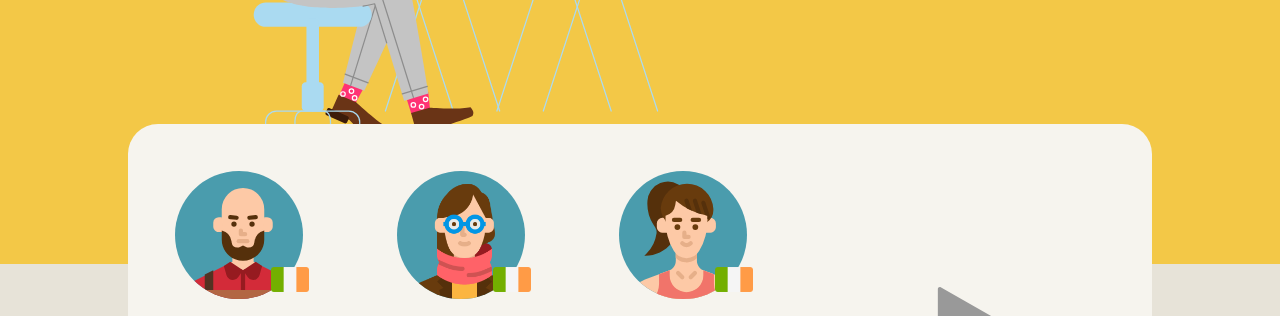
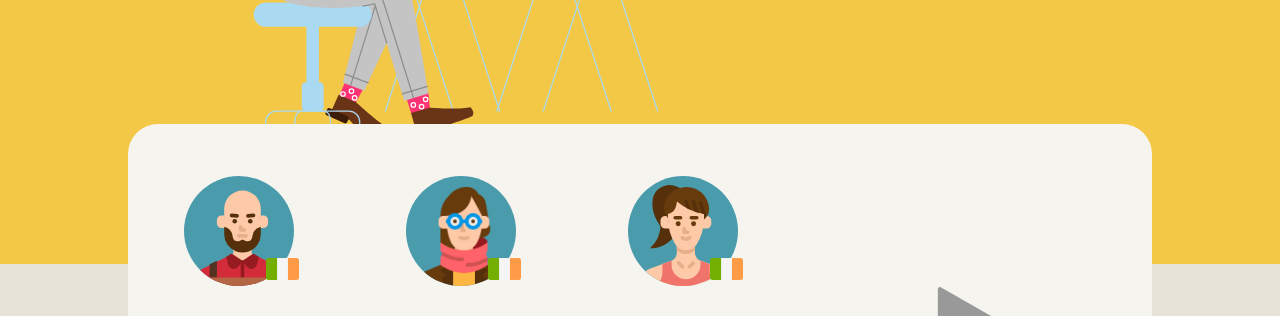
Before and after one commit to amazingHanim/cambly, a plain HTML site: page index.html in a window 1280 px wide. Shown: the part 571-887 px from the top of the page. Drawn offline with nearby package versions, Linux system fonts and the light colour scheme.

Commit message:
Update style.css

```diff
--- a/css/style.css
+++ b/css/style.css
@@ -546,10 +546,10 @@ div#most_tutor ul li:hover {
     justify-content: center;
     align-items: center;
     position: relative;
-    min-width: 120px;
-    min-height: 120px;
-    width: 10vw;
-    height: 10vw;
+    min-width: 110px;
+    min-height: 110px;
+    width: 8vw;
+    height: 8vw;
     max-width: 160px;
     max-height: 160px;
 
@@ -624,7 +624,7 @@ div#this_month {
 
 div.this_month_01 {
     width: 40%;
-    min-width: 250px;
+    /* min-width: 250px; */
 
 
 }
```
